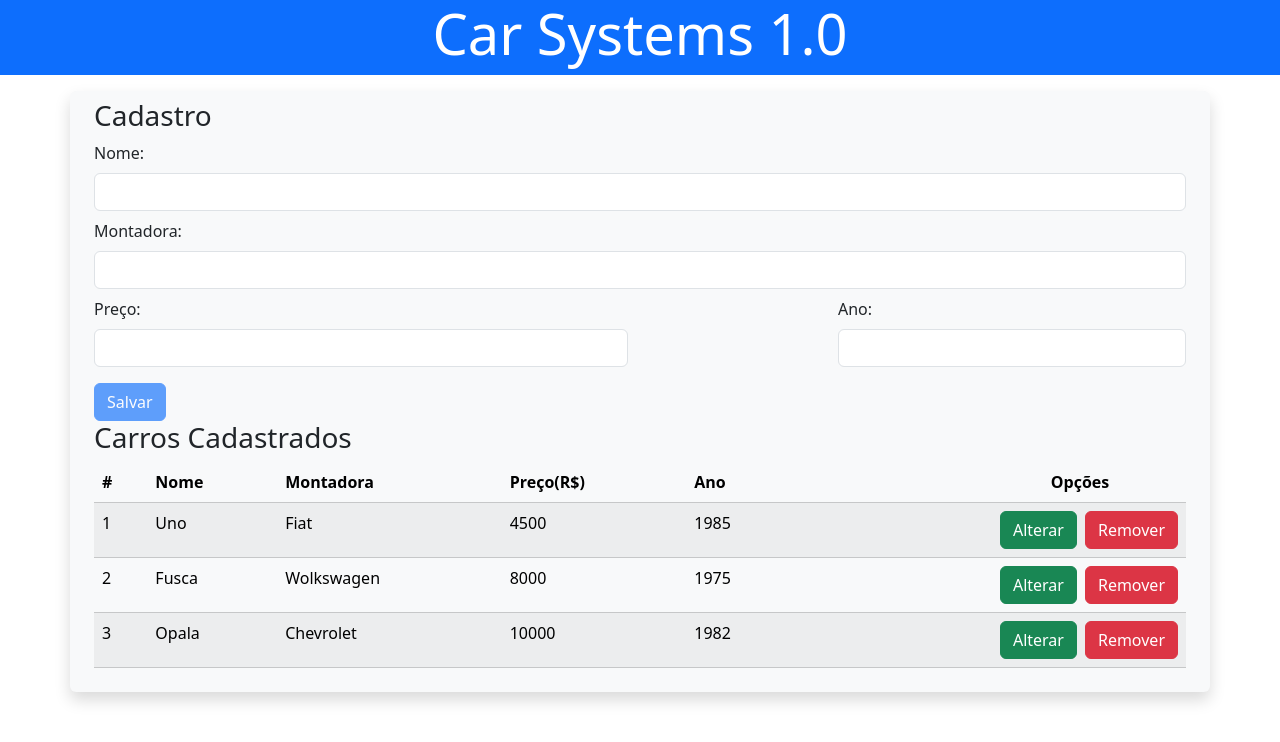
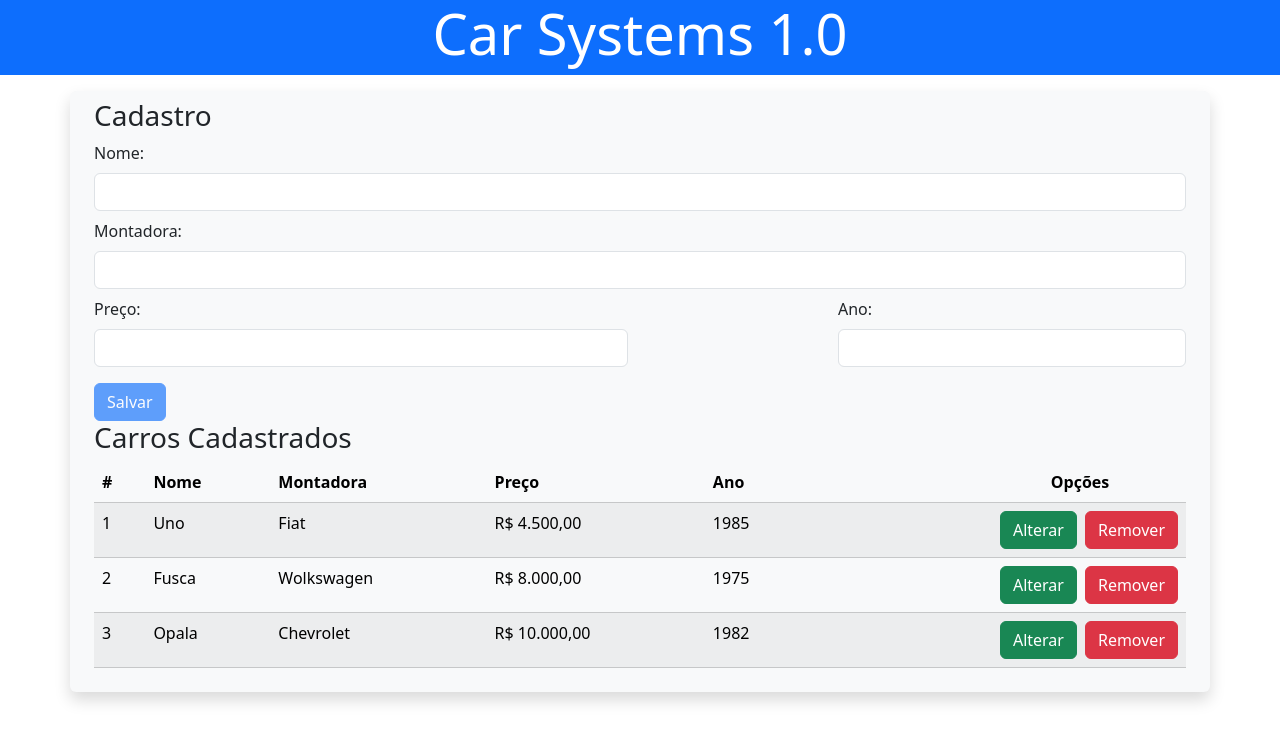
Before and after one commit to Vinist021/Cadastro_Carros, an Angular app: page / in a window 1280 px wide. Shown: the top 742 px of the page. Built offline with nearby package versions, Linux system fonts and the light colour scheme.

Commit message:
Adicionada máscara de preço(R$)

```diff
--- a/src/app/app-module.ts
+++ b/src/app/app-module.ts
@@ -1,13 +1,19 @@
 import { NgModule, provideBrowserGlobalErrorListeners, provideZonelessChangeDetection } from '@angular/core';
 import { BrowserModule } from '@angular/platform-browser';
+import { AppRoutingModule } from './app-routing-module';
+import { NgbModule } from '@ng-bootstrap/ng-bootstrap';
+import { FormsModule } from '@angular/forms';
 
-import { AppRoutingModule } from './app-routing-module';
+import { LOCALE_ID } from '@angular/core';
+import locale_PT from '@angular/common/locales/pt'
+import { registerLocaleData } from '@angular/common';
+
 import { App } from './app';
 import { CarroComponent } from './components/carro/carro';
-import { NgbModule } from '@ng-bootstrap/ng-bootstrap';
 import { HeaderComponent } from './components/header/header';
 import { CarrosComponent } from './components/carros/carros';
-import { FormsModule } from '@angular/forms';
+
+registerLocaleData(locale_PT, 'pt');
 
 @NgModule({
   declarations: [
@@ -24,7 +30,8 @@ import { FormsModule } from '@angular/forms';
   ],
   providers: [
     provideBrowserGlobalErrorListeners(),
-    provideZonelessChangeDetection()
+    provideZonelessChangeDetection(),
+    {provide: LOCALE_ID, useValue: 'pt'}
   ],
   bootstrap: [App]
 })
--- a/src/app/components/carro/carro.html
+++ b/src/app/components/carro/carro.html
@@ -17,7 +17,7 @@
         <div class="row">
             <div class="col-12 col-sm-6">
                 <label for="preco" class="form-label pt-2">Preço:</label>
-                <input type="text" class="form-control" [(ngModel)]="carro.preco" name="preco" id="preco" required>
+                <input type="number" class="form-control" [(ngModel)]="carro.preco" name="preco" id="preco" required>
             </div>
             <div class="col-12 offset-sm-2 col-sm-4">
                 <label for="preco" class="form-label pt-2">Ano:</label>
--- a/src/app/components/carros/carros.html
+++ b/src/app/components/carros/carros.html
@@ -9,7 +9,7 @@
                     <th>#</th>
                     <th>Nome</th>
                     <th>Montadora</th>
-                    <th>Preço(R$)</th>
+                    <th>Preço</th>
                     <th>Ano</th>
                     <th class="text-end pe-6">Opções</th>
                 </tr>
@@ -19,7 +19,7 @@
                     <td>{{carro.id}}</td>
                     <td>{{carro.nome}}</td>
                     <td>{{carro.montadora}}</td>
-                    <td>{{carro.preco}}</td>
+                    <td>{{carro.preco | currency: 'BRL'}}</td>
                     <td>{{carro.ano}}</td>
                     <td class="text-end pe-0">
                         <button class="btn btn-success me-2" (click)="atualizar(carro)">Alterar</button>
```
